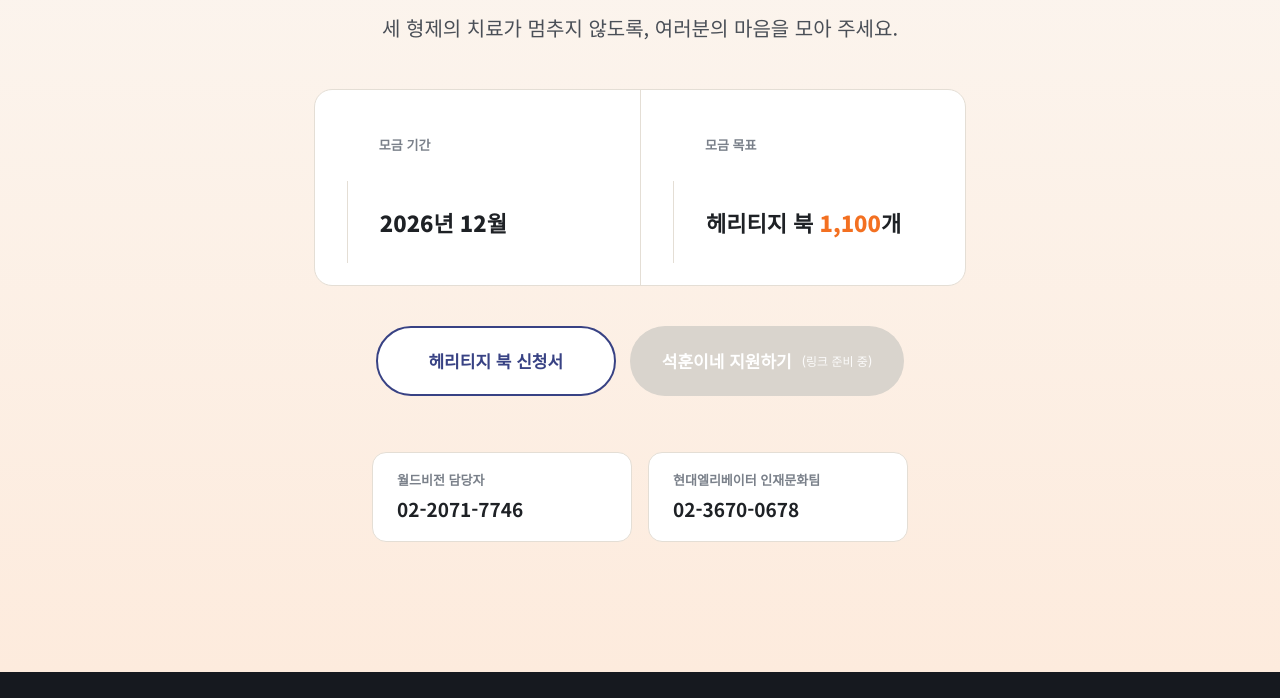
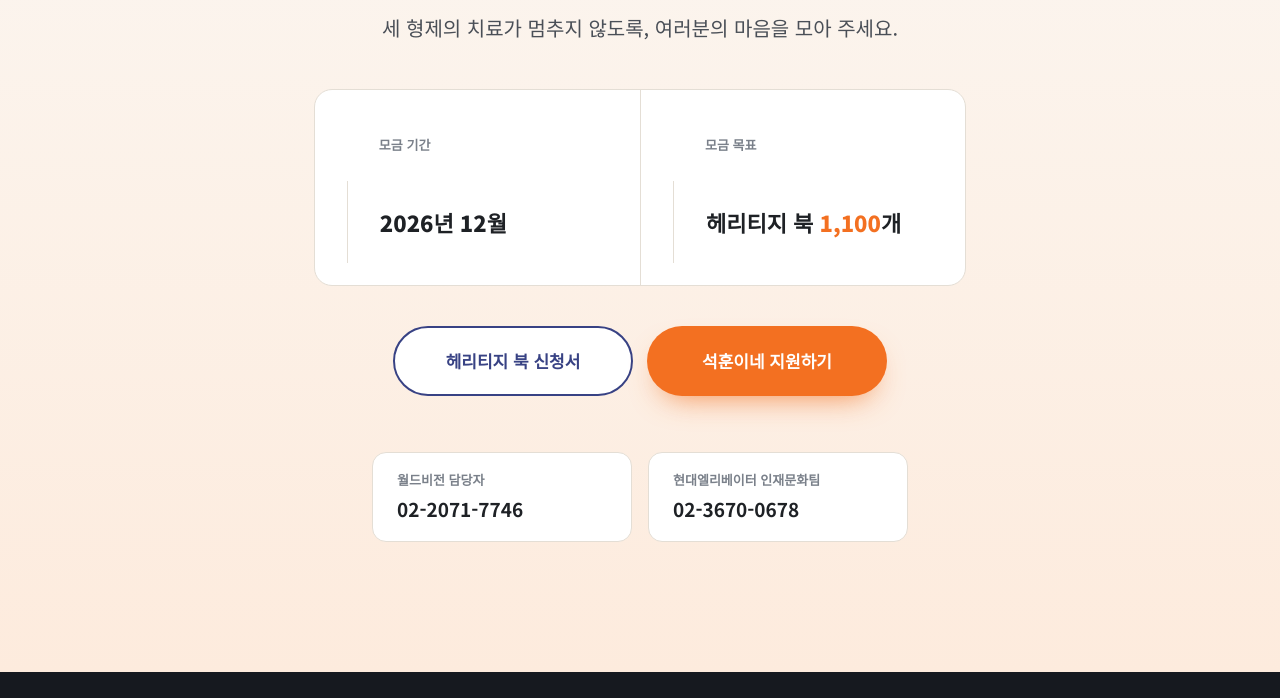
Before and after one commit to poohdolphin/26-hyundai-el, a plain HTML site: page index.html in a window 1280 px wide. Shown: the part 9812-10510 px from the top of the page. Drawn offline with Linux system fonts and the light colour scheme.

Commit message:
Add files via upload

```diff
--- a/index.html
+++ b/index.html
@@ -471,7 +471,7 @@ footer{background:var(--dark);color:rgba(255,255,255,.7);padding:48px 0 56px;fon
 
     <div class="btns rv d3">
       <a class="btn btn--line" href="https://forms.cloud.microsoft/pages/responsepage.aspx?id=mKzV-KmPVUOM2YTzIvsKeBBnLnnOWspIjgMLdLc1PmdUODE4MjY1TkxLTUw2OTFES085QUdRMk0zSi4u&amp;route=shorturl" target="_blank" rel="noopener noreferrer">헤리티지 북 신청서</a>
-      <a class="btn btn--main" id="supportBtn" href="#">석훈이네 지원하기</a>
+      <a class="btn btn--main" id="supportBtn" href="https://my.worldvision.or.kr/support/?key=26-hyundai-el&amp;crmcd=73635&amp;mcode=" target="_blank" rel="noopener noreferrer">석훈이네 지원하기</a>
     </div>
 
     <div class="contact rv">
@@ -493,7 +493,7 @@ footer{background:var(--dark);color:rgba(255,255,255,.7);padding:48px 0 56px;fon
 
 <script>
 /* "석훈이네 지원하기" 링크 — URL이 정해지면 아래 따옴표 안에 넣으면 버튼이 활성화됩니다. */
-const SUPPORT_URL = "";
+const SUPPORT_URL = "https://my.worldvision.or.kr/support/?key=26-hyundai-el&crmcd=73635&mcode=";
 
 (function(){
   const btn = document.getElementById('supportBtn');
```
